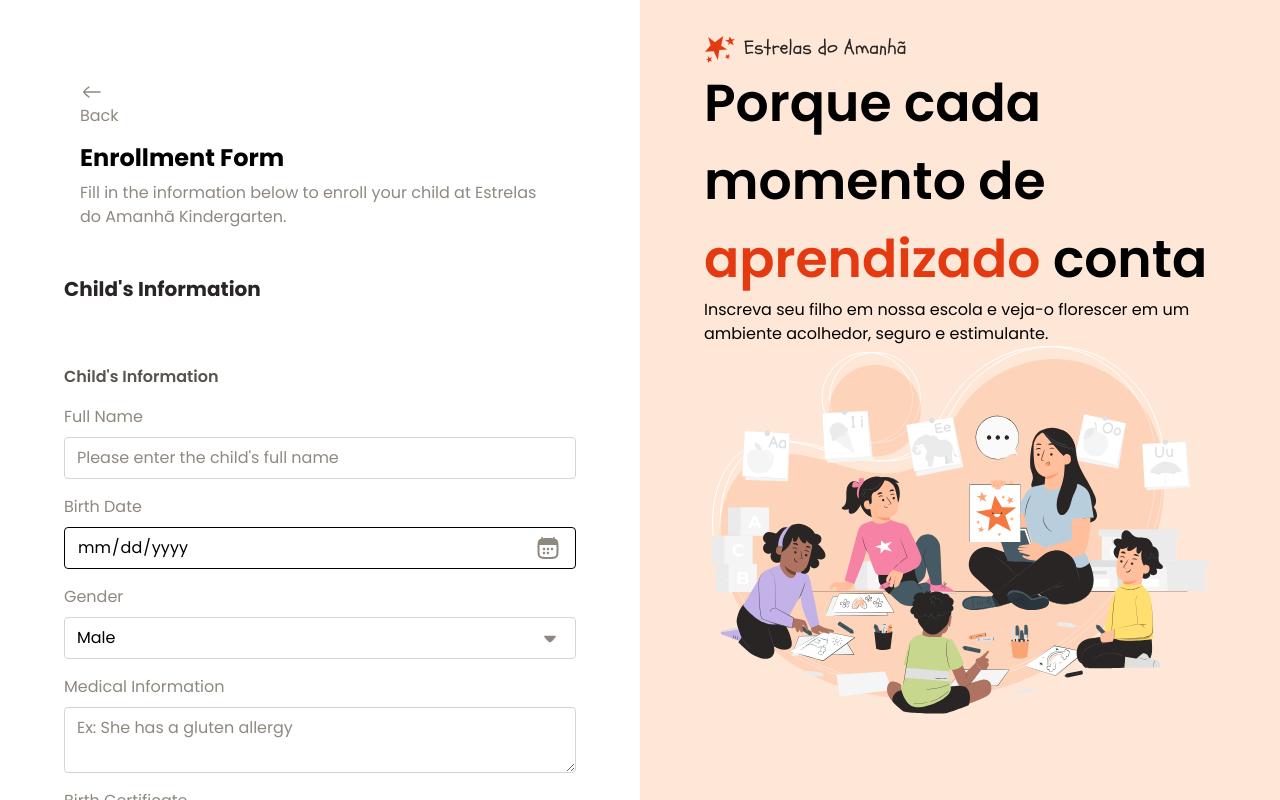
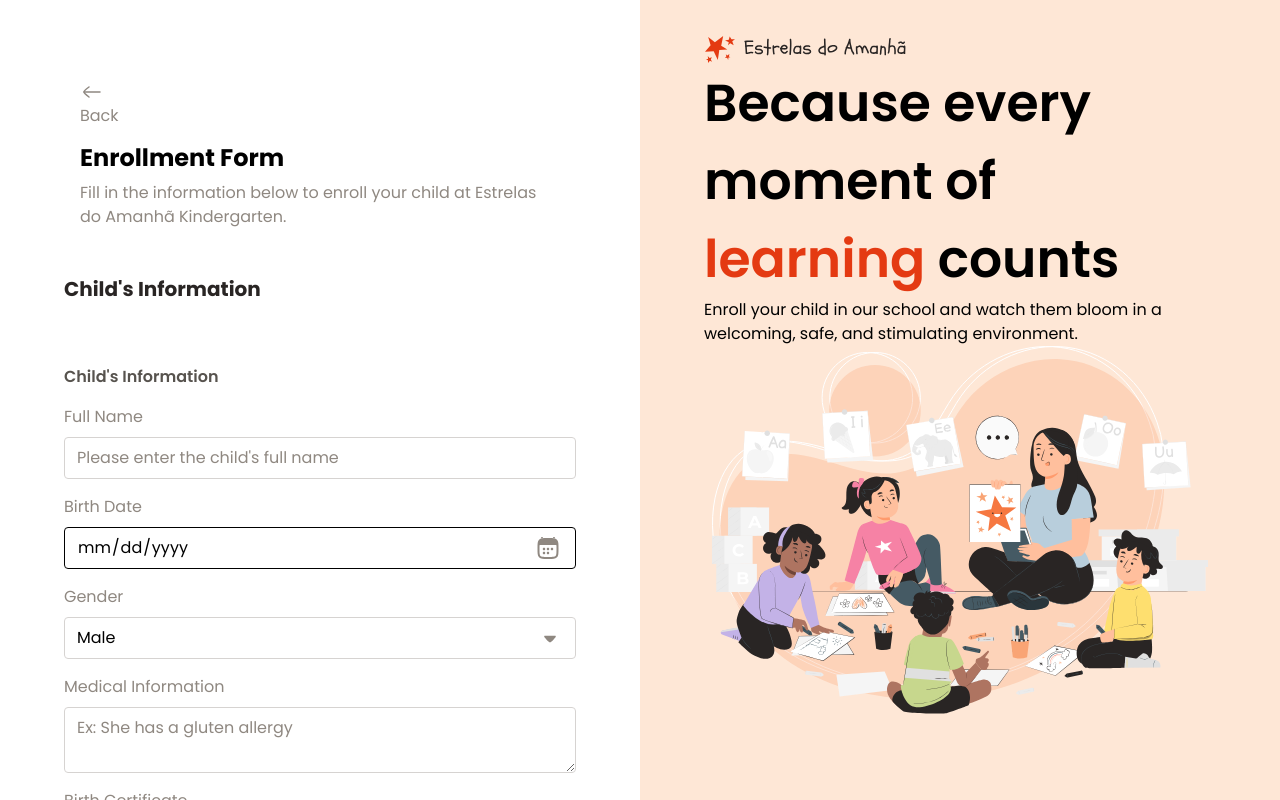
Before and after one commit to P3dr0PRR/formulario_de_matricula, a React (Vite) app: page / in a window 1280 px wide. Built offline with nearby package versions, Linux system fonts and the light colour scheme; a web font is replaced by a local one.

Commit message:
feat: translate Secondary to english

```diff
--- a/src/components/secondarySurface/secondary.tsx
+++ b/src/components/secondarySurface/secondary.tsx
@@ -9,16 +9,15 @@ export function Secondary() {
             <img src={logo} alt="Logo" />
           </div>
           <p className="text-[2rem] lg:text-[3.25rem] font-semibold">
-            Porque cada momento de{" "}
-            <span className="text-text-highlight">aprendizado</span> conta
+            Because every moment of{" "}
+            <span className="text-text-highlight">learning</span> counts
           </p>
           <p className="text-[1rem]">
-            Inscreva seu filho em nossa escola e veja-o florescer em um ambiente
-            acolhedor, seguro e estimulante.
+            Enroll your child in our school and watch them bloom in a welcoming, safe, and stimulating environment.
           </p>
 
           <div id="img" className="flex items-center justify-center">
-            <img src={img} alt="Imagem" />
+            <img src={img} alt="Illustration" />
           </div>
         </div>
       </div>
```
